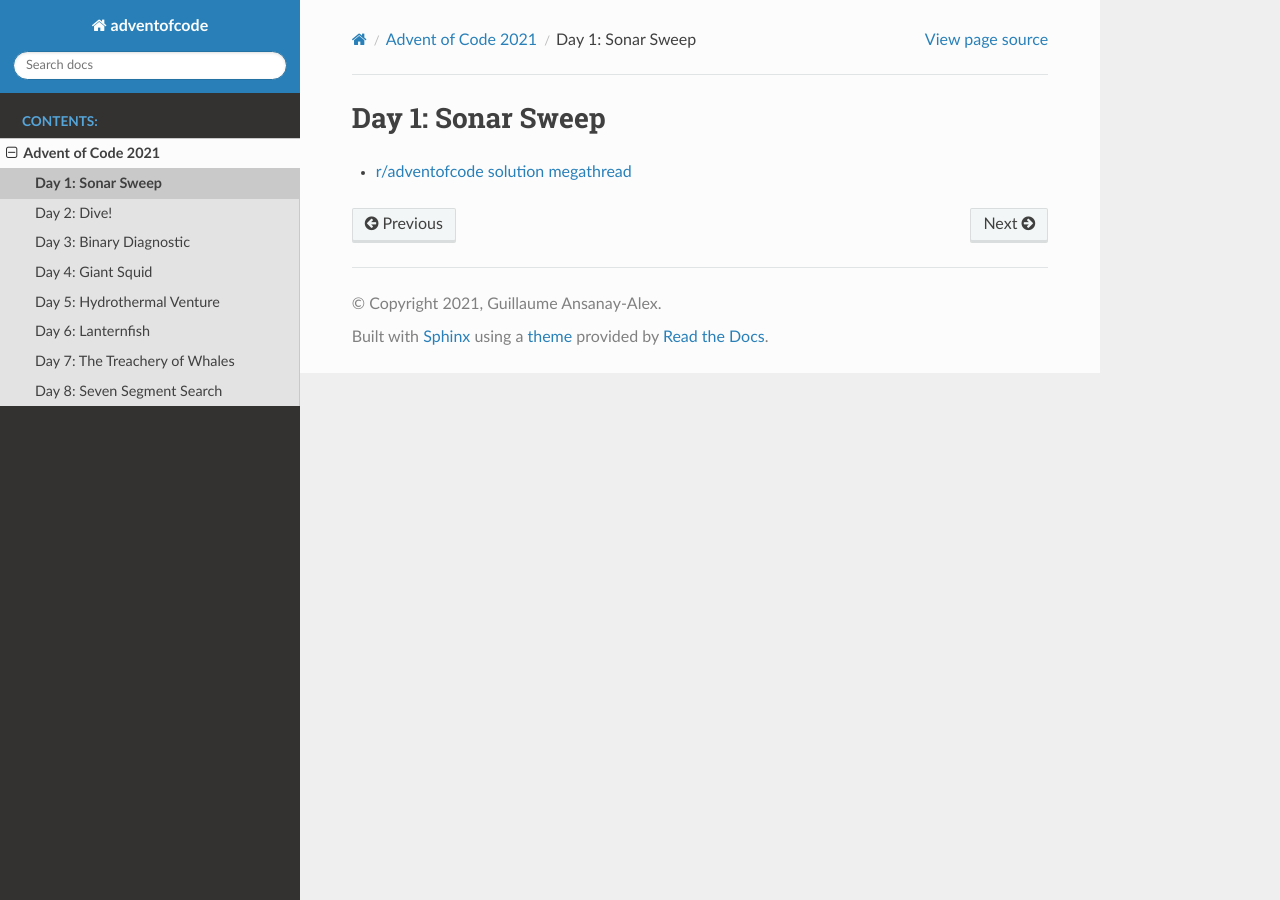
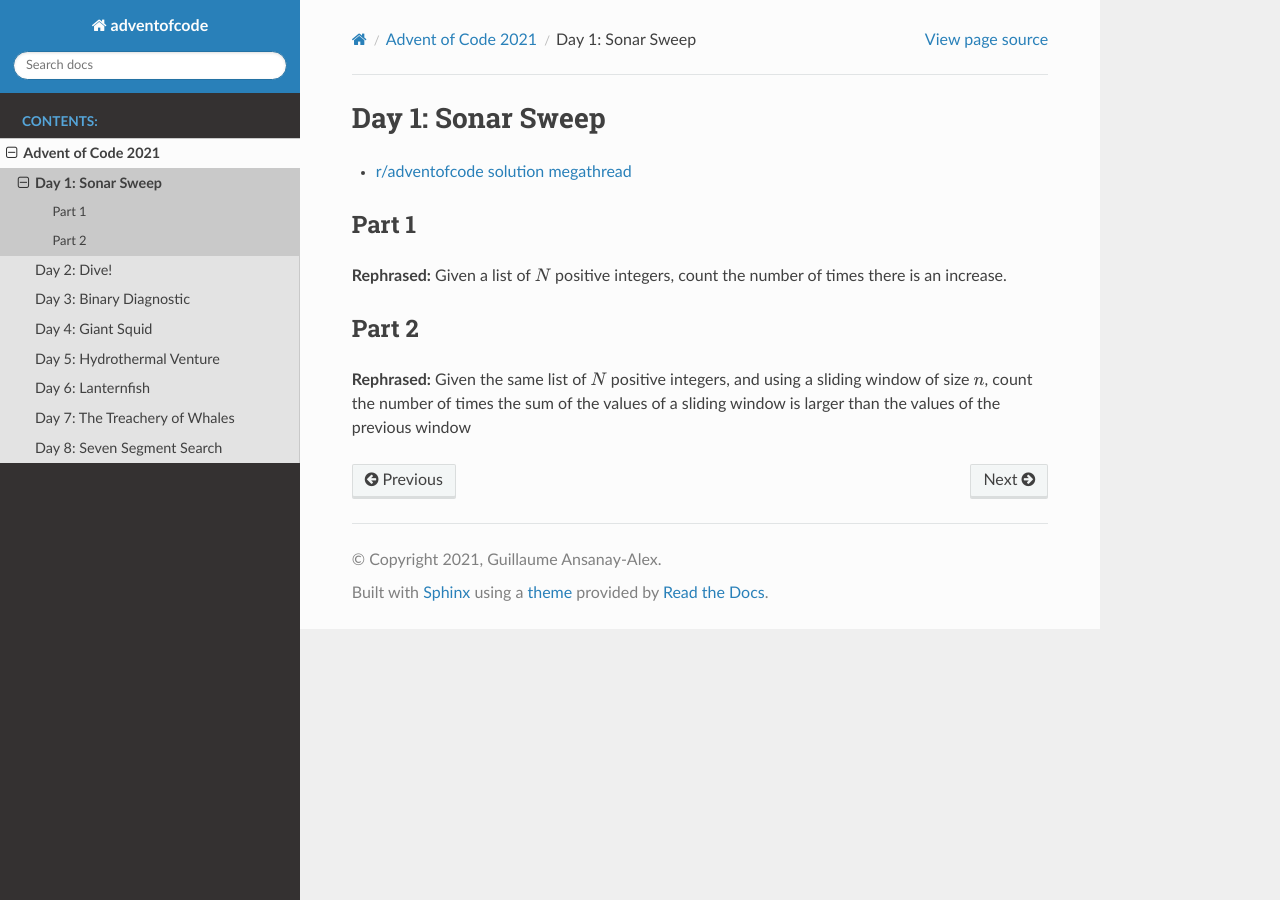
Before and after one commit to gansanay/adventofcode, a Sphinx documentation site: the page built from docs/source/2021/day_01.rst, in a window 1280 px wide. Built offline with Sphinx 7.4.7 and the Read the Docs theme 2.0.0, drawn with Linux system fonts in a browser that asks for light colours.

Commit message:
doc: problem set day 1

```diff
--- a/docs/source/2021/day_01.rst
+++ b/docs/source/2021/day_01.rst
@@ -2,3 +2,16 @@ Day 1: Sonar Sweep
 ==================
 
 * `r/adventofcode solution megathread <https://www.reddit.com/r/adventofcode/comments/r66vow/2021_day_1_solutions/>`_
+
+Part 1
+------
+
+**Rephrased:** Given a list of :math:`N` positive integers, count the number of times there is an increase.
+
+
+
+Part 2
+------
+
+**Rephrased:** Given the same list of :math:`N` positive integers, and using a sliding window of size :math:`n`, count the number of times
+the sum of the values of a sliding window is larger than the values of the previous window
```
